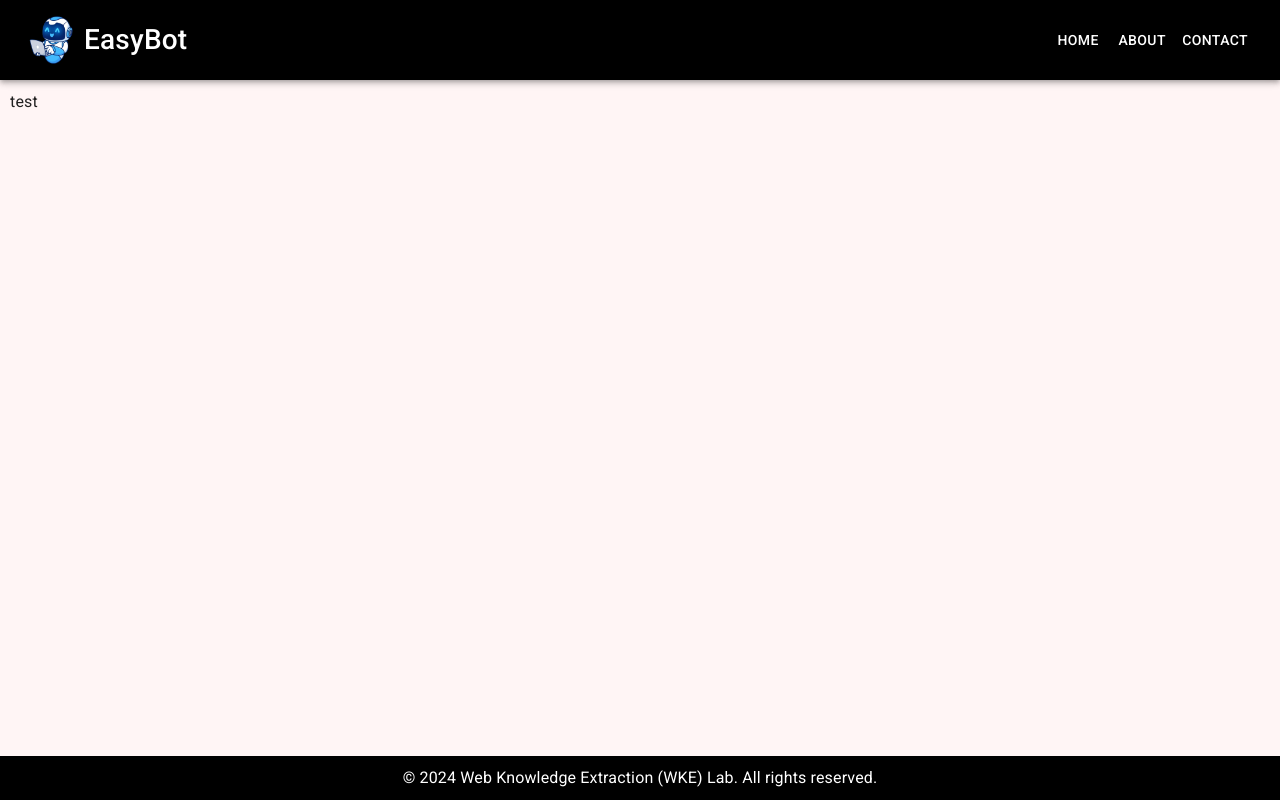
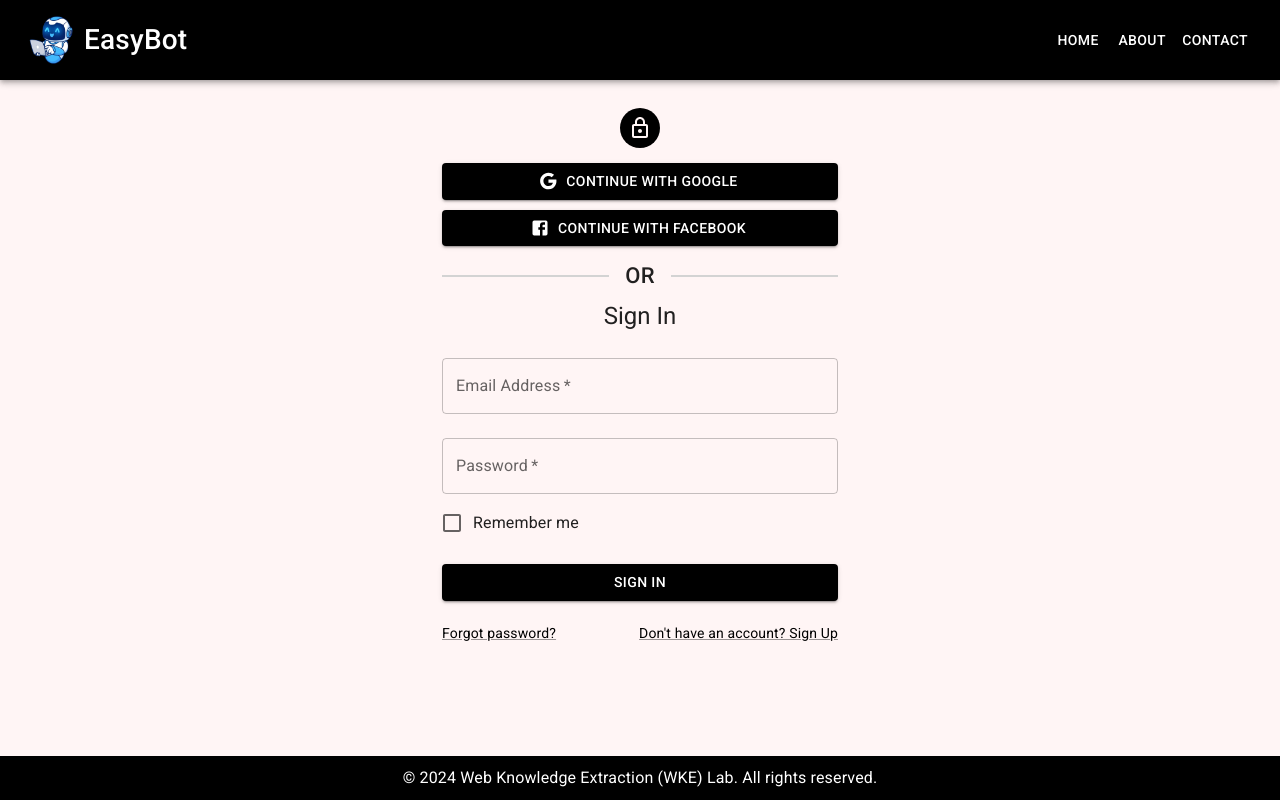
Before and after one commit to a5512167086/EasyBot_API, a React (Vite) app in the folder src/web-app/: page / in a window 1280 px wide. Built offline with nearby package versions, Linux system fonts and the light colour scheme.

Commit message:
feat(sigin): finish sign in page layout

```diff
--- a/src/web-app/src/App.tsx
+++ b/src/web-app/src/App.tsx
@@ -3,6 +3,7 @@ import { CssBaseline, ThemeProvider } from "@mui/material";
 import { CustomLoader } from "@/components/CustomLoader";
 import { theme } from "@/configs/theme";
 import { BaseWrapper } from "./components/BaseWrapper";
+import { SignInPage } from "@/pages/SignInPage/SignInPage";
 
 function App() {
   return (
@@ -10,7 +11,7 @@ function App() {
       <CssBaseline />
       <BaseWrapper>
         <Suspense fallback={<CustomLoader size="6rem" text="Loading..." />}>
-          <div>test</div>
+          <SignInPage></SignInPage>
         </Suspense>
       </BaseWrapper>
     </ThemeProvider>
--- /dev/null
+++ b/src/web-app/src/components/CustomDivider/CustomDivider.style.tsx
@@ -0,0 +1,20 @@
+import { Box } from "@mui/material";
+import { styled } from "@mui/material/styles";
+
+export const StyledDivider = styled(Box)(({ theme }) => ({
+  display: "flex",
+  alignItems: "center",
+  width: "100%",
+  marginTop: theme.spacing(1),
+  marginBottom: theme.spacing(1),
+  "& .divider__line": {
+    borderBottom: "2px solid lightgray",
+    width: "100%",
+  },
+  "& .divider__text": {
+    paddingRight: theme.spacing(2),
+    paddingLeft: theme.spacing(2),
+    fontWeight: 500,
+    fontSize: 22,
+  },
+}));
--- /dev/null
+++ b/src/web-app/src/components/CustomDivider/CustomDivider.tsx
@@ -0,0 +1,12 @@
+import { StyledDivider } from "./CustomDivider.style";
+import { CustomDividerProps } from "./CustomDivider.type";
+
+export const CustomDivider = ({ text }: CustomDividerProps) => {
+  return (
+    <StyledDivider>
+      <div className="divider__line" />
+      {text && <span className="divider__text">{text}</span>}
+      <div className="divider__line" />
+    </StyledDivider>
+  );
+};
--- /dev/null
+++ b/src/web-app/src/components/CustomDivider/CustomDivider.type.ts
@@ -0,0 +1,3 @@
+export type CustomDividerProps = {
+  text?: string;
+};
--- /dev/null
+++ b/src/web-app/src/components/CustomDivider/index.ts
@@ -0,0 +1 @@
+export * from "./CustomDivider";
--- a/src/web-app/src/components/Header/Header.style.tsx
+++ b/src/web-app/src/components/Header/Header.style.tsx
@@ -25,7 +25,7 @@ export const StyledHeader = styled(Box)(({ theme }) => ({
     fontSize: "1.75rem",
     [theme.breakpoints.down("sm")]: {
       textAlign: "center",
-      paddingRight: "35px",
+      paddingRight: "45px",
     },
     [theme.breakpoints.up("sm")]: {
       display: "block",
--- /dev/null
+++ b/src/web-app/src/components/OAuth/OAuth.style.tsx
@@ -0,0 +1,5 @@
+import { Box, styled } from "@mui/material";
+
+export const StyledOAuth = styled(Box)(() => ({
+  "& .oauth__button": { margin: "5px 0" },
+}));
--- /dev/null
+++ b/src/web-app/src/components/OAuth/OAuth.tsx
@@ -0,0 +1,29 @@
+import { Button } from "@mui/material";
+import GoogleIcon from "@mui/icons-material/Google";
+import FacebookIcon from "@mui/icons-material/Facebook";
+import { StyledOAuth } from "./OAuth.style";
+
+export const OAuth = () => {
+  return (
+    <StyledOAuth maxWidth="xs">
+      <Button
+        type="submit"
+        fullWidth
+        variant="contained"
+        className="oauth__button"
+        startIcon={<GoogleIcon />}
+      >
+        Continue with Google
+      </Button>
+      <Button
+        type="submit"
+        fullWidth
+        variant="contained"
+        className="oauth__button"
+        startIcon={<FacebookIcon />}
+      >
+        Continue with Facebook
+      </Button>
+    </StyledOAuth>
+  );
+};
--- /dev/null
+++ b/src/web-app/src/components/OAuth/index.ts
@@ -0,0 +1 @@
+export * from "./OAuth.tsx";
--- /dev/null
+++ b/src/web-app/src/pages/SignInPage/SignInPage.style.tsx
@@ -0,0 +1,28 @@
+import { styled } from "@mui/material/styles";
+import { Container } from "@mui/material";
+import { theme } from "@/configs/theme";
+
+export const StyledSignInPage = styled(Container)(() => ({
+  "& .signin__box": {
+    marginTop: 8,
+    display: "flex",
+    flexDirection: "column",
+    alignItems: "center",
+  },
+  "& .signin__avatar": {
+    margin: "10px",
+    backgroundColor: theme.palette.primary.main,
+  },
+  "& .signin__formBox": {
+    marginTop: "10px",
+  },
+  "& .sigin__signinButton": {
+    margin: "20px 0",
+  },
+  "& .signin__signupButton": {
+    textAlign: "right",
+    [theme.breakpoints.down("sm")]: {
+      textAlign: "left",
+    },
+  },
+}));
--- /dev/null
+++ b/src/web-app/src/pages/SignInPage/SignInPage.tsx
@@ -0,0 +1,79 @@
+import {
+  Avatar,
+  Button,
+  TextField,
+  FormControlLabel,
+  Checkbox,
+  Link,
+  Grid2,
+  Box,
+  Typography,
+} from "@mui/material";
+import LockOutlinedIcon from "@mui/icons-material/LockOutlined";
+import { StyledSignInPage } from "./SignInPage.style";
+import { CustomDivider } from "@/components/CustomDivider";
+import { OAuth } from "@/components/OAuth";
+
+export const SignInPage = () => {
+  return (
+    <StyledSignInPage maxWidth="xs">
+      <Box className="signin__box">
+        <Avatar className="signin__avatar">
+          <LockOutlinedIcon />
+        </Avatar>
+        <OAuth />
+        <CustomDivider text="OR" />
+        <Typography component="h1" variant="h5">
+          Sign In
+        </Typography>
+        <Box component="form" noValidate className="signin__formBox">
+          <TextField
+            variant="outlined"
+            margin="normal"
+            required
+            fullWidth
+            id="email"
+            label="Email Address"
+            name="email"
+            autoComplete="email"
+          />
+          <TextField
+            variant="outlined"
+            margin="normal"
+            required
+            fullWidth
+            name="password"
+            label="Password"
+            type="password"
+            id="password"
+            autoComplete="current-password"
+          />
+          <FormControlLabel
+            control={<Checkbox value="remember" color="primary" />}
+            label="Remember me"
+          />
+          <Button
+            type="submit"
+            fullWidth
+            variant="contained"
+            className="sigin__signinButton"
+          >
+            Sign In
+          </Button>
+          <Grid2 container>
+            <Grid2 size={{ xs: 12, sm: 4 }}>
+              <Link href="#" variant="body2">
+                Forgot password?
+              </Link>
+            </Grid2>
+            <Grid2 size={{ xs: 12, sm: 8 }} className="signin__signupButton">
+              <Link href="#" variant="body2">
+                Don't have an account? Sign Up
+              </Link>
+            </Grid2>
+          </Grid2>
+        </Box>
+      </Box>
+    </StyledSignInPage>
+  );
+};
--- /dev/null
+++ b/src/web-app/src/pages/SignInPage/index.ts
@@ -0,0 +1 @@
+export * from "./SignInPage";
```
